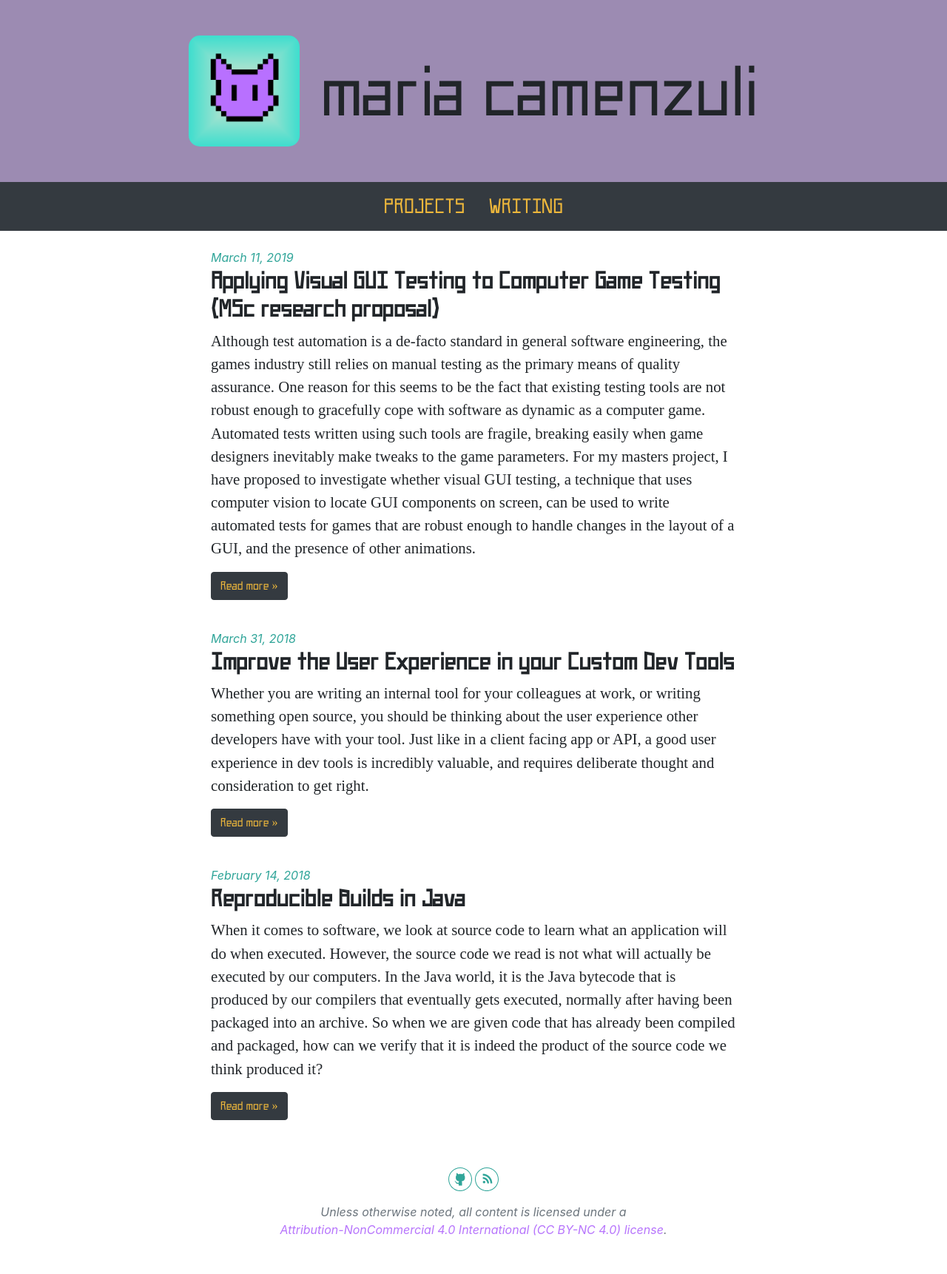
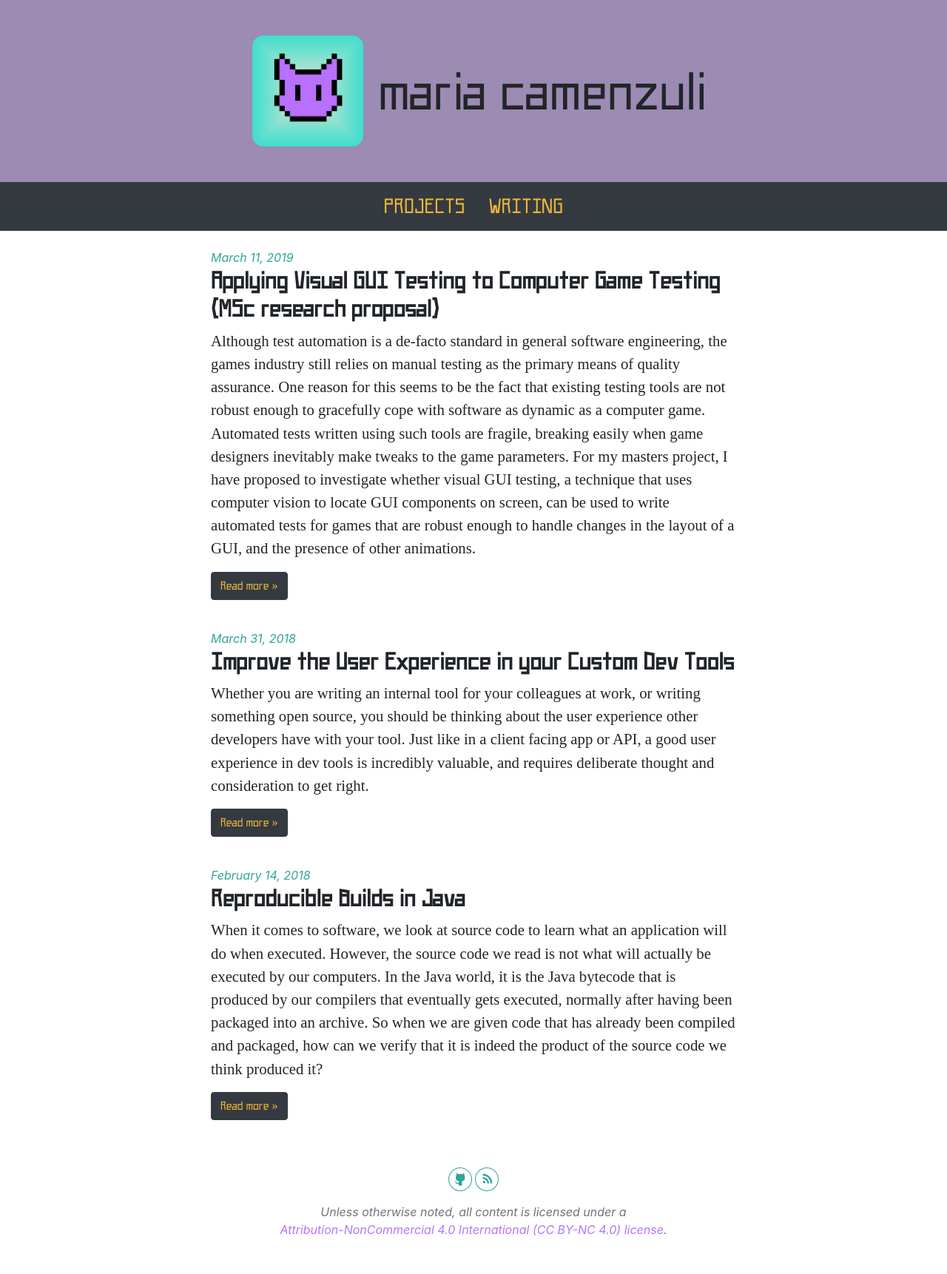
Before and after one commit to mariacamenzuli/mariacamenzuli.github.io, a Jekyll site: the page built from writing.html, in a window 1280 px wide. Shown: the whole page at 74% size. Built offline with Jekyll 4.4.1, drawn with Linux system fonts in a browser that asks for light colours; nearby versions of some CDN libraries.

Commit message:
Making title text more responsive to work better on smaller screens

```diff
--- a/_layouts/default.html
+++ b/_layouts/default.html
@@ -16,10 +16,10 @@
 <body>
     <header class="text-center pdc-bg-purple">
         <div class="container pt-5 pb-5">
-            <a href="/">
+            <a class="m-3" href="/">
                 <img class="img-fluid header-logo" src="/assets/images/pdc-backlight.png" width="150" alt="Cat Logo">
             </a>
-            <span class="pdc-logo-font display-1 align-middle pl-4">maria camenzuli</span>
+            <span class="pdc-logo-font header-title align-middle">maria camenzuli</span>
         </div>
 
         <nav class="nav justify-content-center pt-1 pb-1 mb-4 bg-dark pdc-logo-font">
--- a/assets/style/purpledevcat.css
+++ b/assets/style/purpledevcat.css
@@ -75,3 +75,8 @@ a:hover {
 .header-logo {
     border-radius: 10%;
 }
+
+.header-title {
+    font-size: 4.5rem;
+    overflow-wrap: break-word;
+}
```
